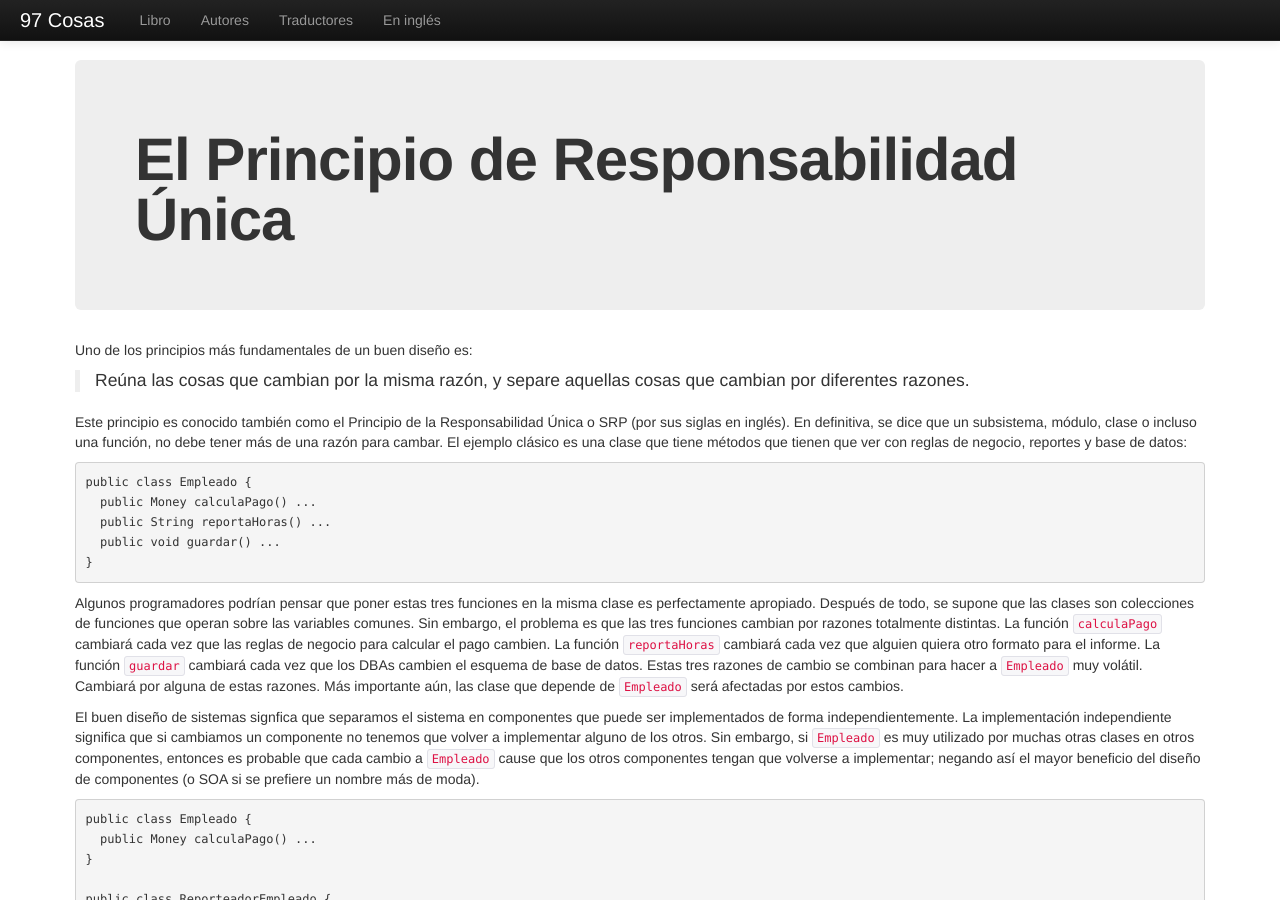
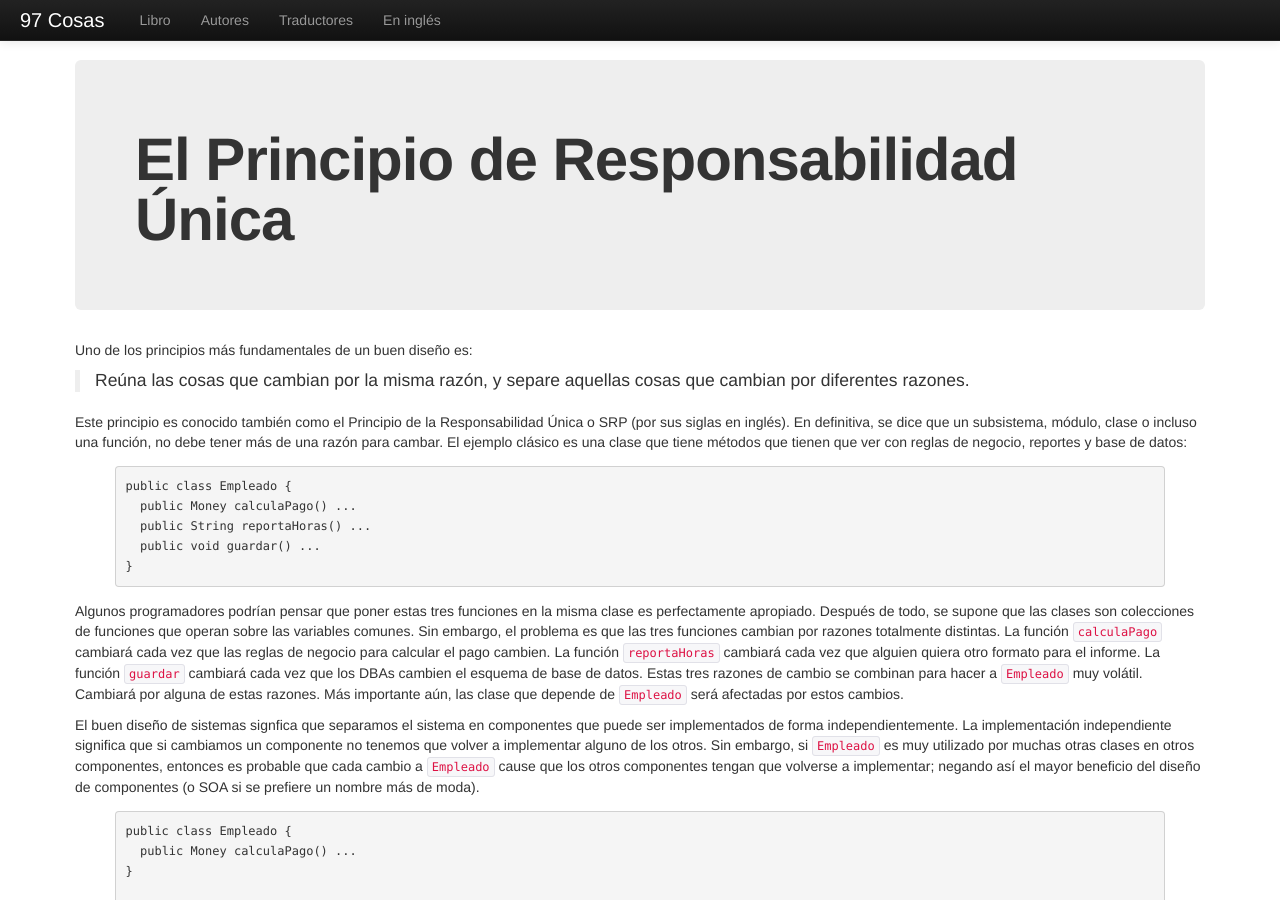
Before and after one commit to esparta/97cosas, a Jekyll site: the page built from libro/principio-responsabilidad-unica.md, in a window 1280 px wide and 900 px high. Built offline with Jekyll 4.4.1, drawn with Linux system fonts in a browser that asks for light colours.

Commit message:
fixing templating code highlight for jekyll

````diff
--- a/libro/principio-responsabilidad-unica.md
+++ b/libro/principio-responsabilidad-unica.md
@@ -10,18 +10,22 @@
 
 Este principio es conocido también como el Principio de la Responsabilidad Única o SRP (por sus siglas en inglés). En definitiva, se dice que un subsistema, módulo, clase o incluso una función, no debe tener más de una razón para cambar. El ejemplo clásico es una clase que tiene métodos que tienen que ver con reglas de negocio, reportes y base de datos:
 
-```java
+{% highlight java %}
+
 public class Empleado {
   public Money calculaPago() ...
   public String reportaHoras() ...
   public void guardar() ...
 }
-```
+
+{% endhighlight %}
+
 Algunos programadores podrían pensar que poner estas tres funciones en la misma clase es perfectamente apropiado. Después de todo, se supone que las clases son colecciones de funciones que operan sobre las variables comunes. Sin embargo, el problema es que las tres funciones cambian por razones totalmente distintas. La función `calculaPago` cambiará cada vez que las reglas de negocio para calcular el pago cambien. La función `reportaHoras` cambiará cada vez que alguien quiera otro formato para el informe. La función `guardar` cambiará cada vez que los DBAs cambien el esquema de base de datos. Estas tres razones de cambio se combinan para hacer a `Empleado` muy volátil. Cambiará por alguna de estas razones. Más importante aún, las clase que depende de `Empleado` será afectadas por estos cambios.
 
 El buen diseño de sistemas signfica que separamos el sistema en componentes que puede ser implementados de forma independientemente. La implementación independiente significa que si cambiamos un componente no tenemos que volver a implementar alguno de los otros. Sin embargo, si `Empleado` es muy utilizado por muchas otras clases en otros componentes, entonces es probable que cada cambio a `Empleado` cause que los otros componentes tengan que volverse a implementar; negando así el mayor beneficio del diseño de componentes (o SOA si se prefiere un nombre más de moda).
 
-```java
+{% highlight java %}
+
 public class Empleado {
   public Money calculaPago() ...
 }
@@ -33,7 +37,9 @@
 public class RepositorioEmpleado {
   public void guardar(Empleado e) ...
 }
-```
+
+{% endhighlight %}
+
 La simple división mostrada arriba resuelve éstos problemas. Cada una de estas clases se puede colocar en un componenete para sí mismas. O, mejor dicho, todos las clases de reporteo pueden ir en el componenete de reporteo. Todas las clases relacionadas con base de datos pueden estar en el componente de repositorios. Y todas las reglas de negocios pueden entrar en el componente de reglas de negocio.
 
 El lector astuto verá que aún existen dependencias en la solución anterior. Ese `Empleado` aún depende de las otras clases. Si se modifica `Empleado`, es probable que las otras clases se tengan que volver a compilar e implementar. Por lo tanto `Empleado` no se puede modificar y después implementar independientemente. Sin embargo, las otras clases pueden ser modificadas e implementadas independientemente. Ninguna modificación de alguna clase puede forzar a cualquiera de los otras a ser recompiladas o re-implementadas. Incluso `Empleado` podría ser implementada independientemente a través de un uso cuidadoso del Principio de Inversión de Dependencias (DIP), pero eso es un tema para [otro libro](http://www.amazon.com/dp/0135974445/).
````
